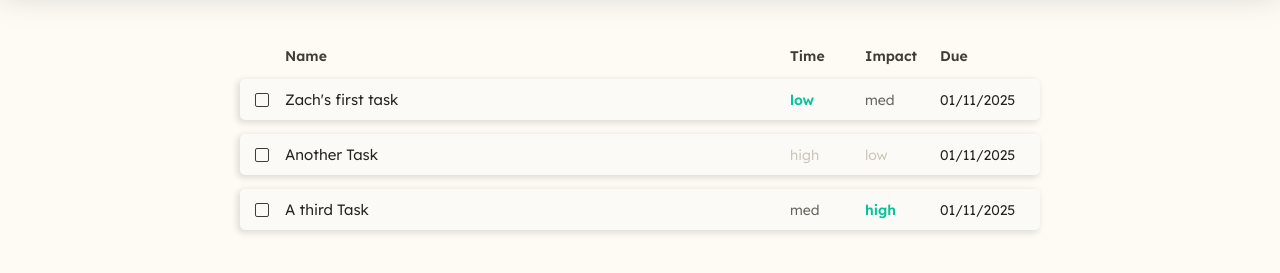
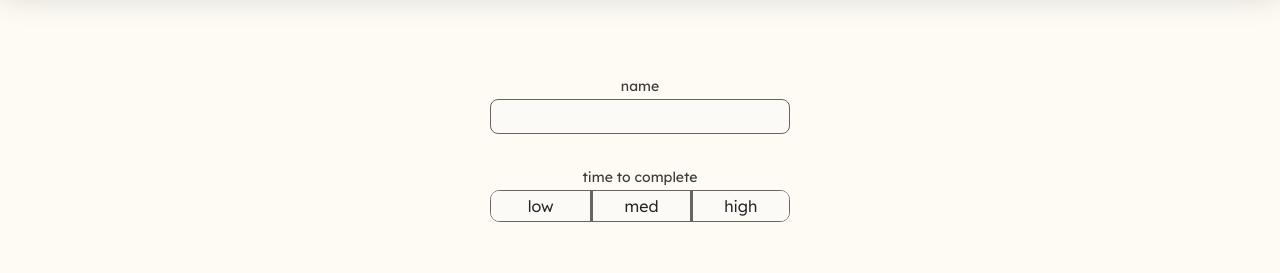
Before and after one commit to z-saylor/task-grid, a website built with webpack: page src/template.html in a window 1280 px wide. Both pictures are taken after a click on the element "+ task". Shown: the part 103-376 px from the top of the page. Built offline with nearby package versions, Linux system fonts and the light colour scheme.

Commit message:
started task creation page on task-creation branch, including relevant styling, within the task module

```diff
--- a/src/index.js
+++ b/src/index.js
@@ -5,10 +5,14 @@ import {Task, TaskList} from "./task-module/task-module.js";
 const taskGrid = new GridModule();
 taskGrid.buildMiniGrid();
 
+const testTask = new Task("Zach's first task", "low", "med");
+const allTasks = new TaskList();
+
 let currentContent = "tasks";
 
 const contentDiv = document.querySelector(".content");
 const miniGridDiv = document.querySelector(".mini-grid");
+const addTaskDiv = document.querySelector(".add-task");
 
 miniGridDiv.addEventListener("click", (e) => {
     contentDiv.innerHTML = "";
@@ -22,12 +26,18 @@ miniGridDiv.addEventListener("click", (e) => {
     }
 });
 
-const testTask = new Task("Zach's first task", "low", "med");
+addTaskDiv.addEventListener("click", (e) => {
+    contentDiv.innerHTML = "";
+    allTasks.displayAddEditTask();
+});
 
-const allTasks = new TaskList();
+
+
+//testing startup
 allTasks.addTask(testTask);
 allTasks.addTask(new Task("Another Task", "high", "low"));
 allTasks.addTask(new Task("A third Task", "med", "high"));
 
+//actual startup
 allTasks.filterToTaskGrid(taskGrid.getGrid());
 allTasks.displayTasks();
--- a/src/styles.css
+++ b/src/styles.css
@@ -25,6 +25,7 @@ body {
     --color-white: #fdfbf4;
     --color-whiter: #fcfaf6;
     --color-light-gray: #CCC5B9;
+    --color-medium-light-gray: #a7a299;
     --color-medium-gray: #69655e;
     --color-dark-gray: #403D39;
     --color-black: #252422;
--- a/src/task-module/task-module.css
+++ b/src/task-module/task-module.css
@@ -55,7 +55,7 @@
     color: var(--color-light-gray);
     font-size: 14px;
 }
-.med {
+.task-impact.med, .task-time.med{
     color: var(--color-medium-gray);
     font-size: 14px;
 }
@@ -64,3 +64,78 @@
     font-family: 'Lexend-Heavy';
     font-size: 14px;
 }
+
+.form-container {
+    width: 300px;
+    display: flex;
+    flex-direction: column;
+    gap: 4px;
+    margin-top: 20px;
+}
+
+.task-form-label {
+    margin-top: 30px;
+    color: var(--color-dark-gray);
+    font-family: 'Lexend-Regular';
+    text-align: center;
+    font-size: 14px;
+}
+
+.task-entry-field {
+    padding: 5px 10px;
+    border-radius: 8px;
+    background-color: var(--color-whiter);
+    border-color: var(--color-medium-gray);
+    border-width: 1.5px;
+    border-style: solid;
+    font-size: 18px;
+    color: var(--color-dark-gray);
+    text-align: center;
+    font-family: 'Lexend-Regular';
+}
+
+.time-select {
+    display: grid;
+    grid-template-columns: 1fr 1fr 1fr;
+    border-radius: 9.5px;
+    border-width: 1.5px;
+    border-color: var(--color-medium-gray);
+    border-style: solid;
+}
+
+.select-option {
+    padding: 5px 10px;
+    text-align: center;
+    border-left-color: var(--color-medium-gray);
+    background-color: var(--color-whiter);
+    cursor: pointer;
+}
+
+.select-option.med, .select-option.high {
+    border-left-style: solid;
+}
+
+.select-option.low {
+    border-radius: 8px 0px 0px 8px;
+}
+.select-option.high {
+    border-radius: 0px 8px 8px 0px;
+}
+
+.time-select > .select-option.low:hover, .time-select > .select-option.low.selected{
+    background-color: var(--color-theme-four);
+    color: var(--color-whiter);
+    font-family: 'Lexend-Heavy';
+}
+
+.time-select > .select-option.med:hover, .time-select > .select-option.med.selected{
+    background-color: var(--color-light-gray);
+    color: var(--color-dark-gray);
+    font-family: 'Lexend-Heavy';
+}
+
+.time-select > .select-option.high:hover, .time-select > .select-option.high.selected{
+    background-color: var(--color-dark-gray);
+    color: var(--color-whiter);
+    font-family: 'Lexend-Heavy';
+}
--- a/src/task-module/task-module.js
+++ b/src/task-module/task-module.js
@@ -113,6 +113,65 @@ class TaskList {
         contentDiv.appendChild(taskContentDiv);
     }
 
+    displayAddEditTask(mode = "add", id = null) {
+        const contentDiv = document.querySelector(".content");
+        contentDiv.innerHTML = '';
+        const formContainerDiv = document.createElement("div");
+        formContainerDiv.classList.add("form-container");
+
+        let formfields = [];
+        //create all the entries
+        const nameLabelDiv = document.createElement("label");
+        nameLabelDiv.classList.add("task-form-label");
+        nameLabelDiv.textContent = "name";
+        formfields.push(nameLabelDiv);
+        const nameEntryDiv = document.createElement("input");
+        nameEntryDiv.classList.add("task-entry-field");
+        formfields.push(nameEntryDiv);
+
+        const timeLabelDiv = document.createElement("label");
+        timeLabelDiv.classList.add("task-form-label");
+        timeLabelDiv.textContent = "time to complete";
+        formfields.push(timeLabelDiv);
+
+        const timeSelectDiv = document.createElement("div");
+        timeSelectDiv.classList.add("time-select");
+        const lowTimeDiv = document.createElement("div");
+        const medTimeDiv = document.createElement("div");
+        const highTimeDiv = document.createElement("div");
+        lowTimeDiv.classList.add("select-option");
+        lowTimeDiv.classList.add("low");
+        medTimeDiv.classList.add("select-option");
+        medTimeDiv.classList.add("med");
+        highTimeDiv.classList.add("select-option");
+        highTimeDiv.classList.add("high");
+        lowTimeDiv.textContent = "low";
+        medTimeDiv.textContent = "med";
+        highTimeDiv.textContent = "high";
+        timeSelectDiv.appendChild(lowTimeDiv);
+        timeSelectDiv.appendChild(medTimeDiv);
+        timeSelectDiv.appendChild(highTimeDiv);
+        formfields.push(timeSelectDiv);
+        /*this.name = name;
+        this.time = time;
+        this.impact = impact;
+        this.due = dueDate;
+        this.tID = Date.now();
+        this.createdDate = new Date();
+        this.active = true;
+        this.complete = false;*/
+        for (let i in formfields) {
+            formContainerDiv.appendChild(formfields[i]);
+        }
+        contentDiv.appendChild(formContainerDiv);
+        //if edit mode, fill in current
+
+
+        //save and cancel buttons with logic
+
+
+    }
+
     filterToTaskGrid(grid) {
         const timeMap = {"low":0, "med": 1, "high": 2};
         const impactMap = {"low": 2, "med": 1, "high": 0};
```
